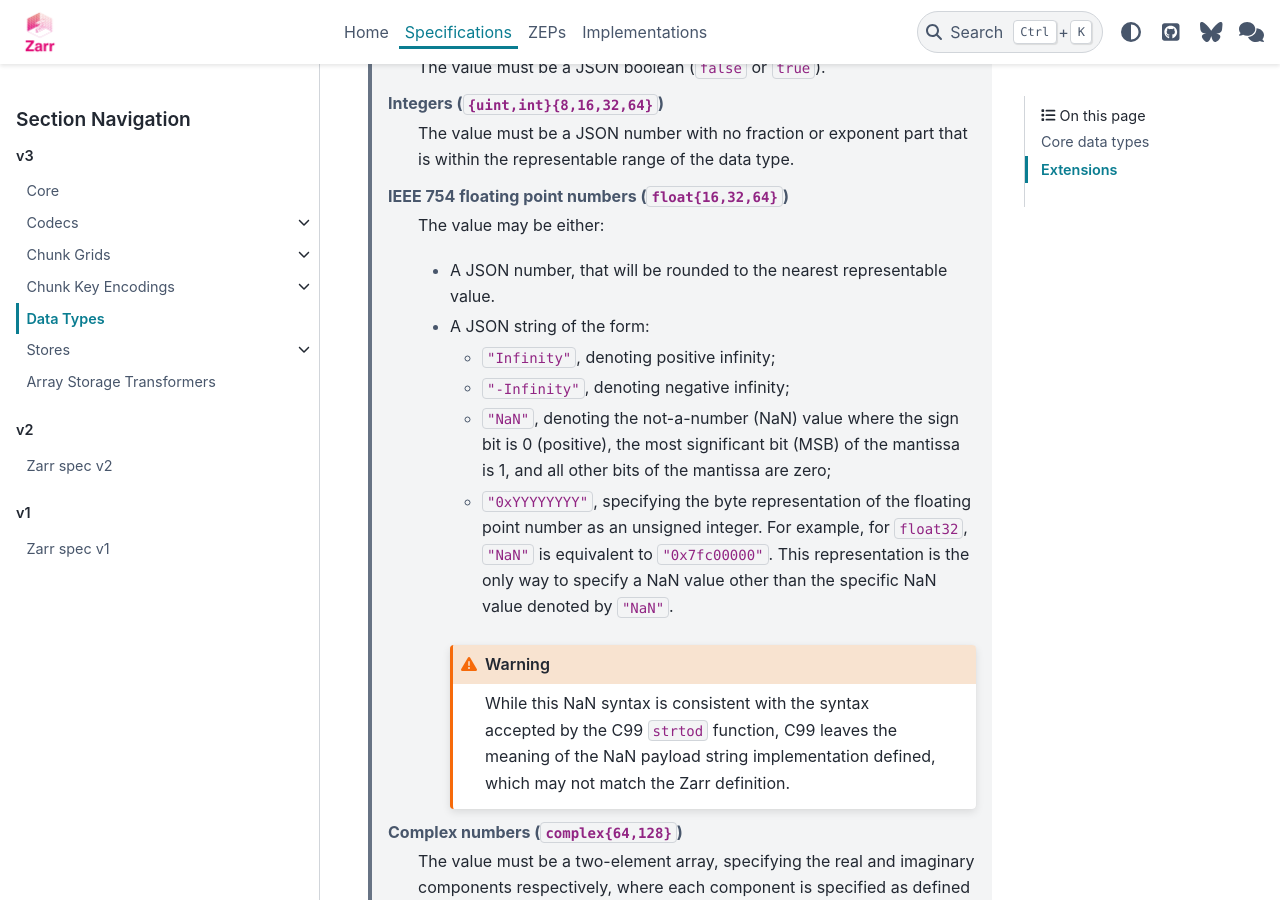
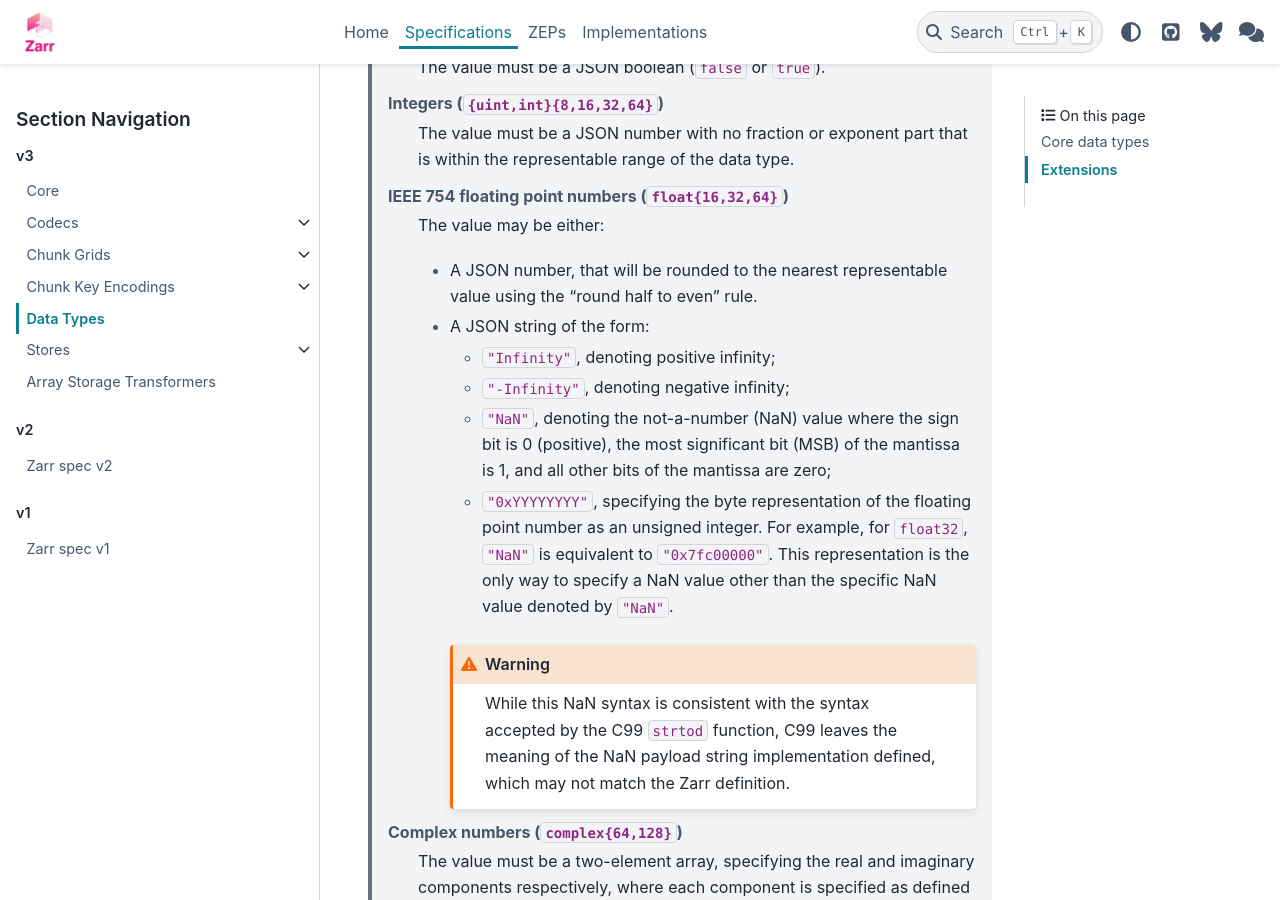
Before and after one commit to zarr-developers/zarr-specs, a Sphinx documentation site: the page built from docs/v3/data-types/index.rst, in a window 1280 px wide and 900 px high, scrolled down 1402 px. Built offline with Sphinx 7.4.7 and the PyData theme 0.15.4, drawn with Linux system fonts in a browser that asks for light colours.

Commit message:
spec: declare the rounding rule for float scalars encoded as JSON (#377)

```diff
--- a/docs/v3/data-types/index.rst
+++ b/docs/v3/data-types/index.rst
@@ -63,7 +63,7 @@ The permitted values depend on the data type:
     IEEE 754 floating point numbers (``float{16,32,64}``)
       The value may be either:
 
-      - A JSON number, that will be rounded to the nearest representable value.
+      - A JSON number, that will be rounded to the nearest representable value using the "round half to even" rule.
 
       - A JSON string of the form:
 
```
